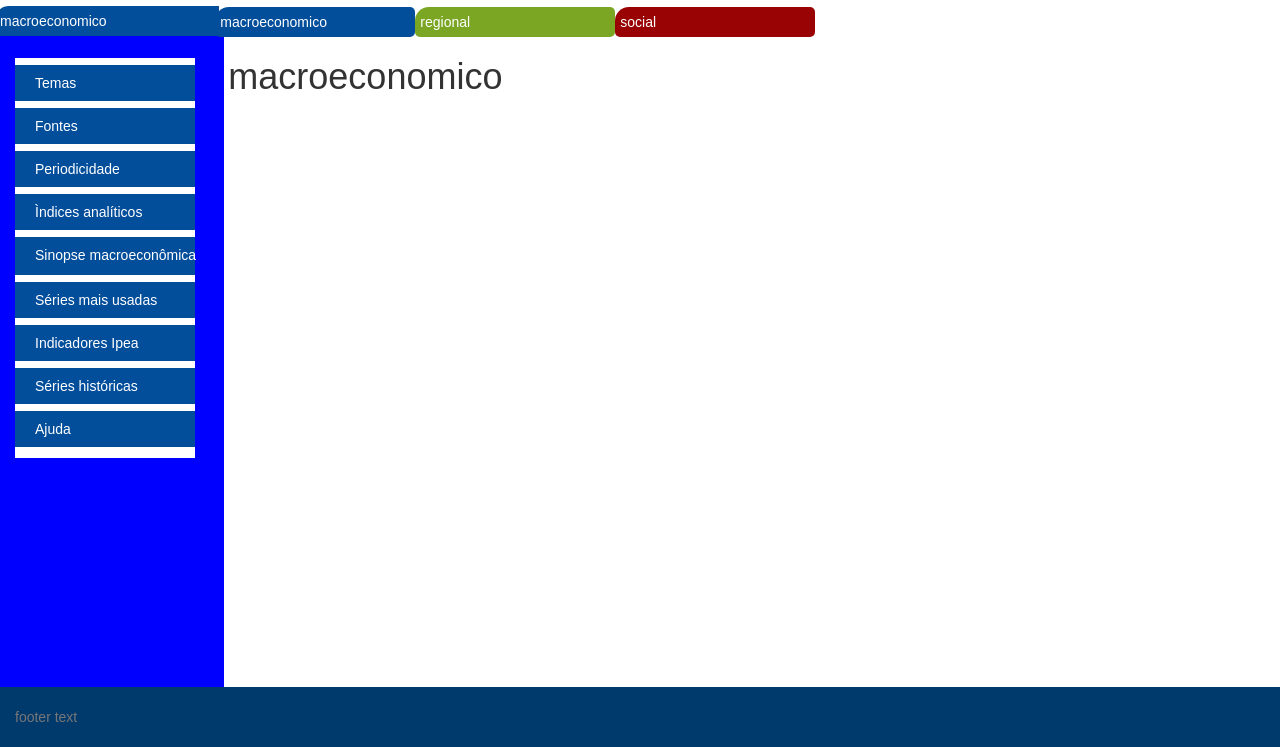
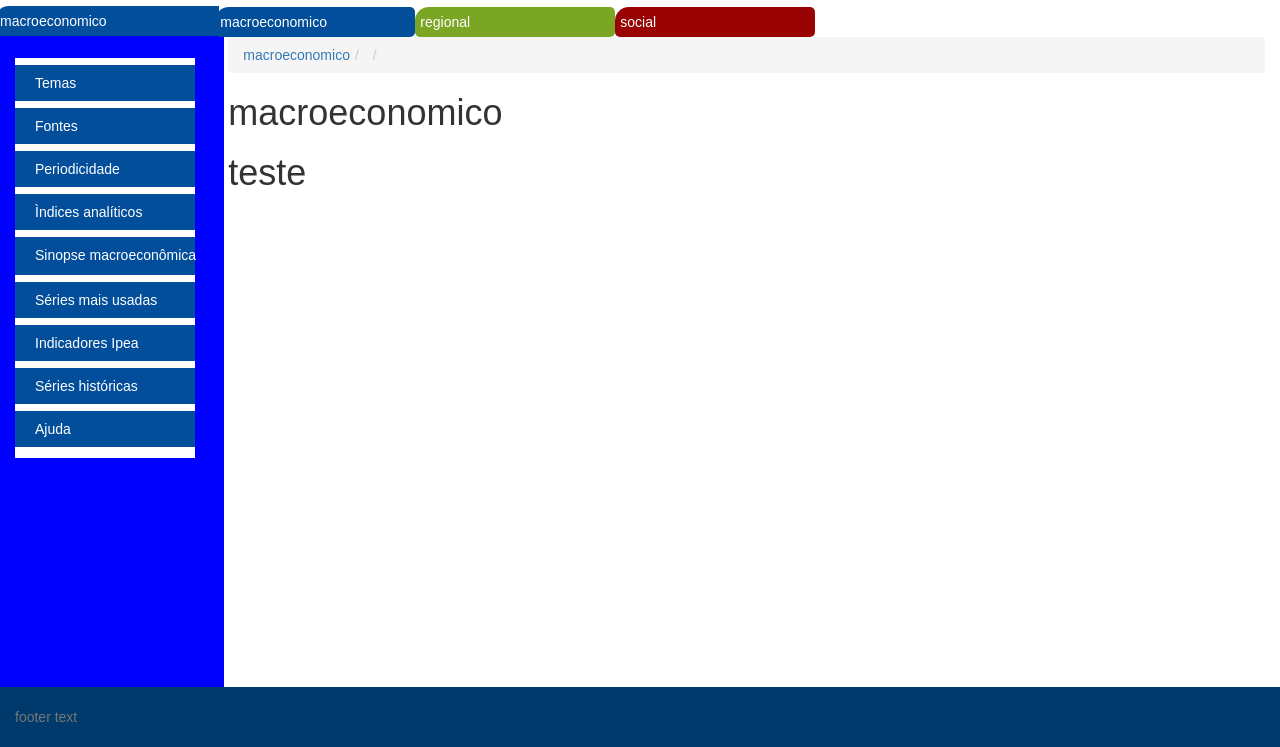
Before and after one commit to ipea/ipeaDATA_20, a React app: page /macroeconomico in a window 1280 px wide. Shown: the part 53-800 px from the top of the page. Built offline with nearby package versions, Linux system fonts and the light colour scheme.

```diff
--- a/package.json
+++ b/package.json
@@ -7,11 +7,13 @@
     "jquery": "^3.2.1",
     "react": "^15.5.4",
     "react-bootstrap": "^0.30.9",
+    "react-bootstrap-table": "^3.3.7",
     "react-dom": "^15.5.4",
     "react-json-table": "^0.1.1",
     "react-router": "^4.1.1",
     "react-router-bootstrap": "^0.24.2",
-    "react-router-dom": "^4.1.1"
+    "react-router-dom": "^4.1.1",
+    "syncfusion-javascript": "^15.2.43"
   },
   "devDependencies": {
     "react-scripts": "0.9.5"
--- a/public/index.html
+++ b/public/index.html
@@ -6,6 +6,10 @@
     <meta name="viewport" content="width=device-width, initial-scale=1">
     <link rel="shortcut icon" href="%PUBLIC_URL%/favicon.ico">
     <link rel="stylesheet" href="bootstrap.min.css">
+
+    <link rel="stylesheet" src="https://npmcdn.com/react-bootstrap-table/dist/react-bootstrap-table-all.min.css">
+    </link>
+
     <!--     <script src="media/js/jquery.js" type="text/javascript"></script>
     <script src="media/js/jquery.dataTables.js" type="text/javascript"></script> -->
     <!-- <link rel="stylesheet"  href="http://ajax.aspnetcdn.com/ajax/jquery.dataTables/1.9.0/css/jquery.dataTables.css">
@@ -35,7 +39,10 @@
 </head>
 
 <body>
-    <div id="root"></div>
+    <div id="root">
+      <!-- <script type="text/babel" src="app.jsx"></script> -->
+    </div>
+    <!-- <script src="app/grid/defaultfunctionalities.js"></script> -->
     <!--
       This HTML file is a template.
       If you open it directly in the browser, you will see an empty page.
--- a/src/components/App.js
+++ b/src/components/App.js
@@ -7,6 +7,7 @@
 import MenuTop from "./MenuTop";
 import Content from "./Content";
 import Footer from "./Footer";
+import Datatable from "./Datatable";
 /*import MenuLeftCustom from "./MenuLeftCustom";*/
 /*import { itensMenuTop } from "../data/state";*/
 import { itensDropMenu } from "../data/dropdown";
@@ -21,7 +22,6 @@
         <Row className="navbar">
           <Col md={12}>
             <Navbar itens={itensDropMenu} navname="Ipeadata" />
-
           </Col>
         </Row>
         <Row className="menu-top">
@@ -43,6 +43,7 @@
           </Col>
           <Col className="content" md={10}>
             <Content url={this.props.match.params} />
+            <Datatable />
           </Col>
         </Row>
         <Row className="down-area">
--- a/src/components/Content.js
+++ b/src/components/Content.js
@@ -4,6 +4,7 @@
 import Fontes from "./Fontes";
 import Series from "./Series";
 import DireitosUso from "./DireitosUso";
+import {Breadcrumb} from "react-bootstrap";
 
 class Content extends Component {
     render() {
@@ -26,6 +27,17 @@
 
         return (
             <div>
+                <Breadcrumb>
+                    <Breadcrumb.Item href="#">
+                        {this.props.url.id}
+                    </Breadcrumb.Item>
+                    <Breadcrumb.Item href="http://getbootstrap.com/components/#breadcrumbs">
+                        {this.props.url.submenu}
+                    </Breadcrumb.Item>
+                    <Breadcrumb.Item active>
+                        {this.props.url.submenu2}
+                    </Breadcrumb.Item>
+                </Breadcrumb>
                 <h1>{text}</h1>
             </div>
         );
--- /dev/null
+++ b/src/components/Datatable.js
@@ -0,0 +1,25 @@
+import React, { Component } from "react";
+import {BootstrapTable, TableHeaderColumn} from 'react-bootstrap-table';
+
+class Datatable extends Component {
+	componentDidMount() {
+    }
+    render() {
+        function Get(yourUrl) {
+            var Httpreq = new XMLHttpRequest(); // a new request
+            Httpreq.open("GET", yourUrl, false);
+            Httpreq.send(null);
+            return Httpreq.responseText;
+        }
+        return (
+      /*  var json_obj = JSON.parse(Get("http://www.ipeadata.gov.br/api/odata4/Paises"));
+      <BootstrapTable data={ json_obj.value }>
+        <TableHeaderColumn dataField='PAICODIGO' isKey>Código</TableHeaderColumn>
+        <TableHeaderColumn dataField='PAINOME'>Nome</TableHeaderColumn>
+      </BootstrapTable>*/
+      <h1>teste</h1>
+        );
+    }
+
+}
+export default Datatable;
```
Also changed, not shown: src/components/Series.js (+5 -5 lines), 4 other files.
